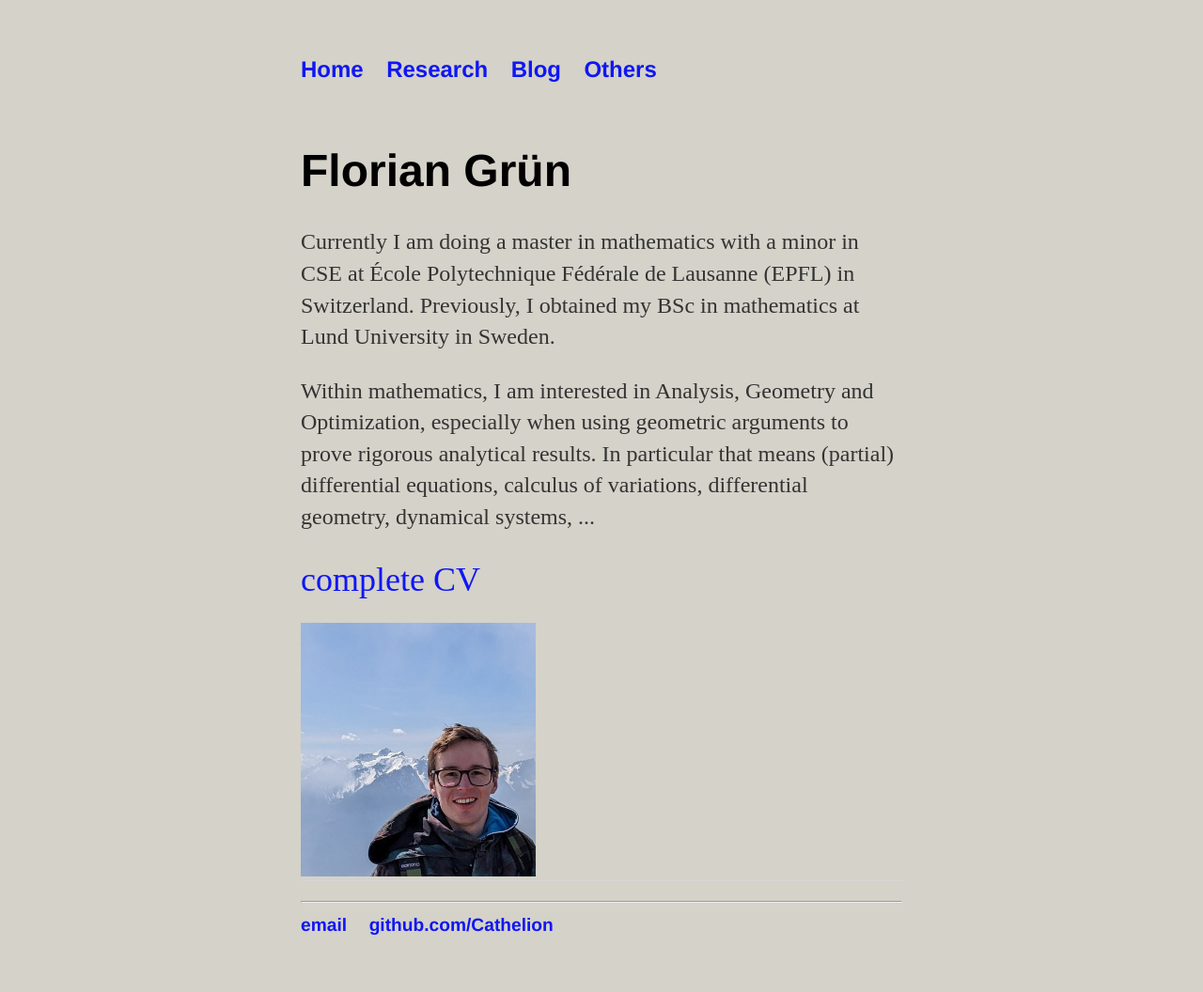
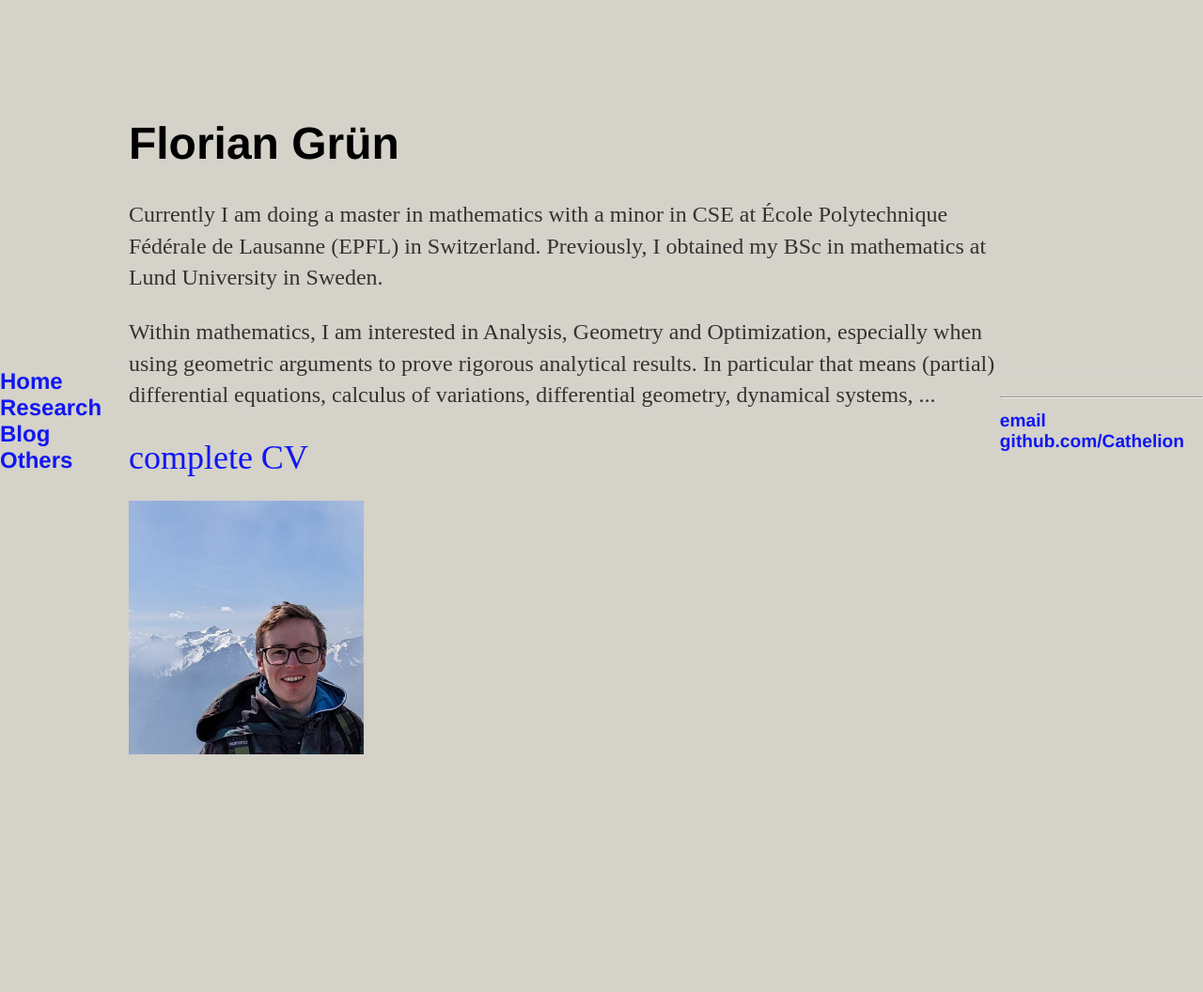
Before and after one commit to Cathelion/Cathelion.github.io, a Jekyll site: the page built from index.html, in a window 1280 px wide. Shown: the whole page at 94% size. Built offline with Jekyll 4.4.1, drawn with Linux system fonts in a browser that asks for light colours; after the commit the page ends 900 px from its top, so only the background shows below that.

Commit message:
Update main.css

```diff
--- a/css/main.css
+++ b/css/main.css
@@ -1,23 +1,35 @@
 body {
-    margin: 60px auto;
-    width: 50%;
+   margin: 0;
    background-color: hsl(50 33% 25% / 0.25);
+   display: flex;
+   justify-content: center;
+   align-items: center;
+   min-height: 100vh;
 }
 
-container{
-    background-color: green;
+.main-wrapper {
+   width: 50%;
+   background-color: red;
+   padding: 20px;
+   display: flex;
+   flex-direction: column; /* Stack navigation, content, and footer vertically */
+   align-items: center; /* Center items horizontally */
 }
 
 nav ul, footer ul {
-    font-family:'Helvetica', 'Arial', 'Sans-Serif';
+   font-family: 'Helvetica', 'Arial', 'Sans-Serif';
    padding: 0px;
    list-style: none;
    font-weight: bold;
+   margin-bottom: 20px; /* Add some spacing between nav and content */
 }
+
 nav ul li, footer ul li {
    display: inline;
    margin-right: 20px;
 }
+
+
 a {
     font-size: 1.5em;
     text-decoration: none;
```
Lines whose indentation alone changed are shown as unchanged.
